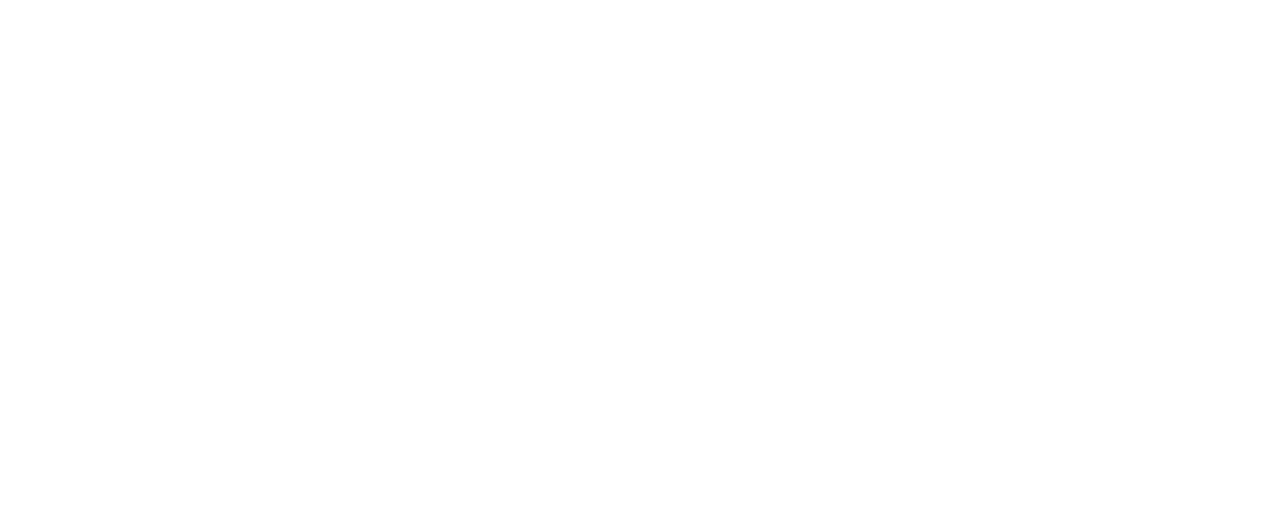
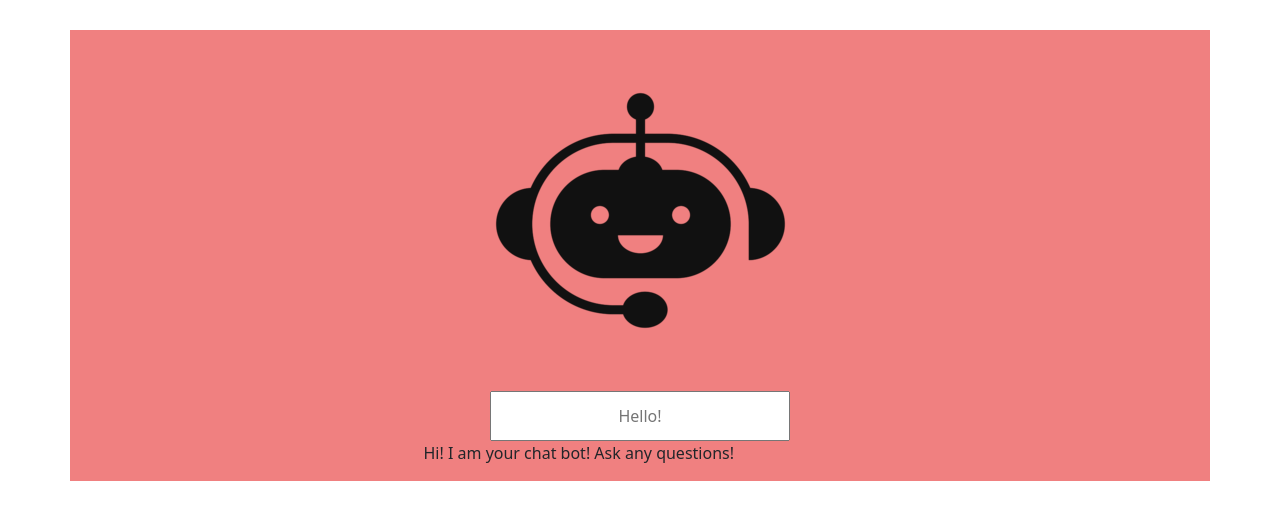
Before and after one commit to FurankuJosepho/ChatBot, a plain HTML site: page index.html in a window 1280 px wide. Drawn offline with nearby package versions, Linux system fonts and the light colour scheme.

Commit message:
added somthing

```diff
--- a/index.html
+++ b/index.html
@@ -3,9 +3,46 @@
 <head>
     <meta charset="UTF-8">
     <meta name="viewport" content="width=device-width, initial-scale=1.0">
+    <link href="https://cdn.jsdelivr.net/npm/bootstrap@5.3.1/dist/css/bootstrap.min.css" rel="stylesheet" integrity="sha384-4bw+/aepP/YC94hEpVNVgiZdgIC5+VKNBQNGCHeKRQN+PtmoHDEXuppvnDJzQIu9" crossorigin="anonymous">
+    <script src="https://cdn.jsdelivr.net/npm/bootstrap@5.3.1/dist/js/bootstrap.bundle.min.js" integrity="sha384-HwwvtgBNo3bZJJLYd8oVXjrBZt8cqVSpeBNS5n7C8IVInixGAoxmnlMuBnhbgrkm" crossorigin="anonymous"></script>
     <title>ChatBot</title>
+    <style>
+        section{
+            display: flex;   /* Make Flex Container */
+            justify-content: center;  /* Align in the center */
+            align-items: flex-start;       /* Set vertical alignment */
+            background-color: lightcoral;
+            width: 100px;
+            max-width: 500px;
+            height: 600px;
+            max-height: max-content;
+            margin-top: 30px;
+        }
+        .box {
+            justify-content: center;  /* Align in the center */
+            align-items: flex-start;       /* Set vertical alignment */
+        }
+        input {
+            text-align: center;
+            width: 300px;
+            height: 50px;
+            display: block;
+            margin: auto;
+        }
+    </style>
 </head>
 <body>
+    <section class="container">
+        <div class="box">
+            <img src="Chatbot.png" alt="">
+            <input type="text" id="userSpace" placeholder="Hello!" onkeydown="if(event.keyCode == 13){chat()}">
+            <p id="botResponse">
+                Hi! I am your chat bot! Ask any questions!
+            </p>
+        </div>
+    </section>
 
+    <!-- Script -->
+    <script src="./index.js"></script>
 </body>
 </html>
--- a/index.js
+++ b/index.js
@@ -0,0 +1,16 @@
+function chat() {
+    var know = {
+        "who are you?": "Hi Im am your personal chat bot! Pixie,<br> What is your name master?",
+        "Frank": "Hello master Frank!<br> How may I help you?",
+
+    }
+    var user = document.getElementById("userSpace").value;
+    document.getElementById("botResponse").innerHTML = user + "<br>";
+
+    if (user in know) {
+        document.getElementById("botResponse").innerHTML = know[user] + "<br>";
+    } else {
+        document.getElementById("botResponse").innerHTML =
+        "sorry, i didnt understand <br>"
+    }
+}
```
Also changed, not shown: Chatbot.png (added).
